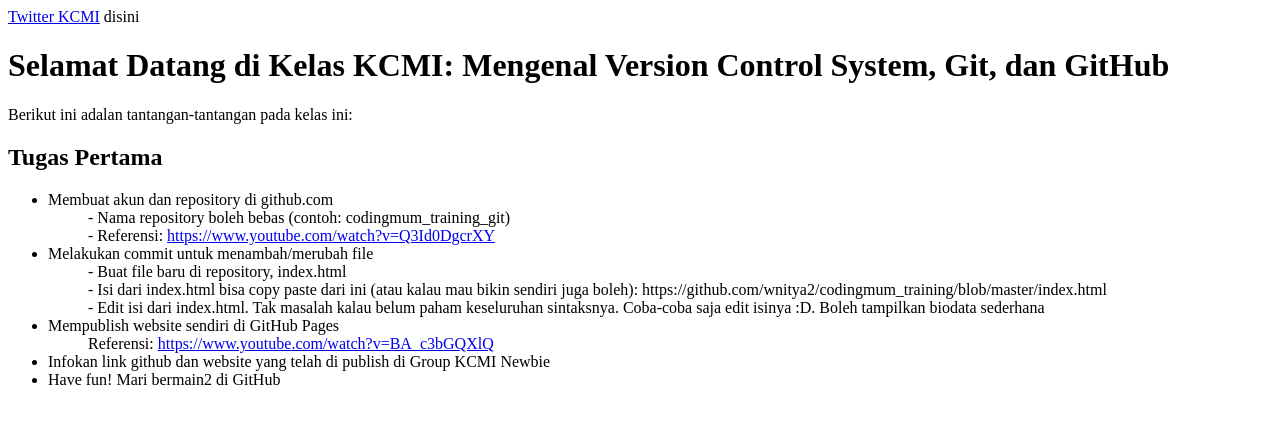
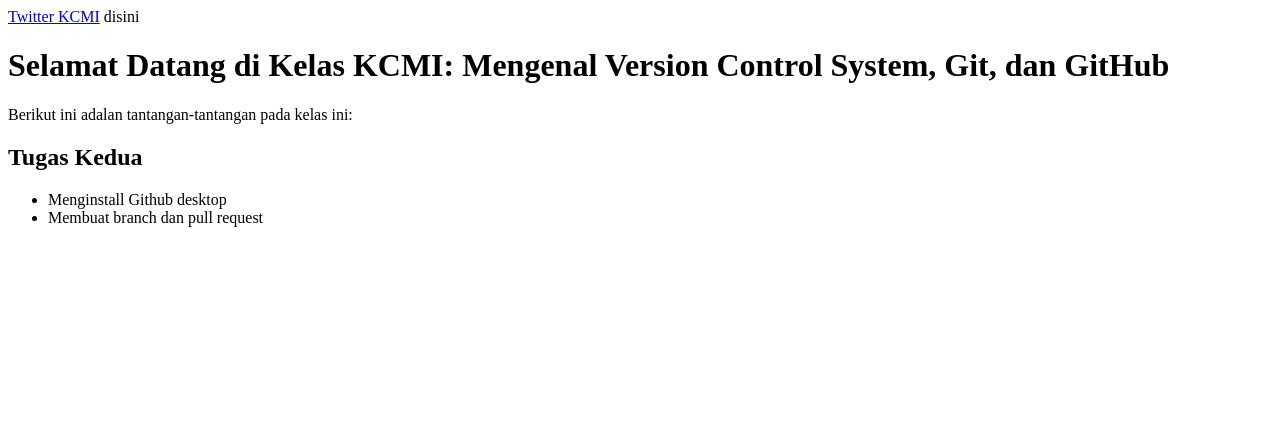
Before and after one commit to lathifanr/codingmum_training, a plain HTML site: page index.html in a window 1280 px wide. Shown: the part 180-604 px from the top of the page. Drawn offline with Linux system fonts and the light colour scheme.

```diff
--- a/index.html
+++ b/index.html
@@ -16,20 +16,10 @@
     <p><a href="https://twitter.com/codingmum_id?lang=en">Twitter KCMI</a> disini</p>
     <h1>Selamat Datang di Kelas KCMI: Mengenal Version Control System, Git, dan GitHub</h1>
     <p>Berikut ini adalan tantangan-tantangan pada kelas ini:</p>
-    <h2>Tugas Pertama</h2>
+    <h2>Tugas Kedua</h2>
     <ul>
-        <li>Membuat akun dan repository di github.com</li>
-          <ul> - Nama repository boleh bebas (contoh: codingmum_training_git)</ul>
-          <ul> - Referensi: <a href="https://www.youtube.com/watch?v=Q3Id0DgcrXY"> https://www.youtube.com/watch?v=Q3Id0DgcrXY </a></ul>
-        <li>Melakukan commit untuk menambah/merubah file</li>
-          <ul> - Buat file baru di repository, index.html</ul>
-          <ul> - Isi dari index.html bisa copy paste dari ini (atau kalau mau bikin sendiri juga boleh): https://github.com/wnitya2/codingmum_training/blob/master/index.html</ul>
-          <ul> - Edit isi dari index.html. Tak masalah kalau belum paham keseluruhan sintaksnya. Coba-coba saja edit isinya :D. Boleh tampilkan biodata sederhana
-          </ul>
-        <li>Mempublish website sendiri di GitHub Pages</li>
-          <ul>Referensi: <a href="https://www.youtube.com/watch?v=BA_c3bGQXlQ">https://www.youtube.com/watch?v=BA_c3bGQXlQ</a></ul>
-        <li>Infokan link github dan website yang telah di publish di Group KCMI Newbie</li>
-        <li>Have fun! Mari bermain2 di GitHub</li>
+        <li>Menginstall Github desktop</li>
+        <li>Membuat branch dan pull request</li>
     </ul>
 </BODY>
 
```
